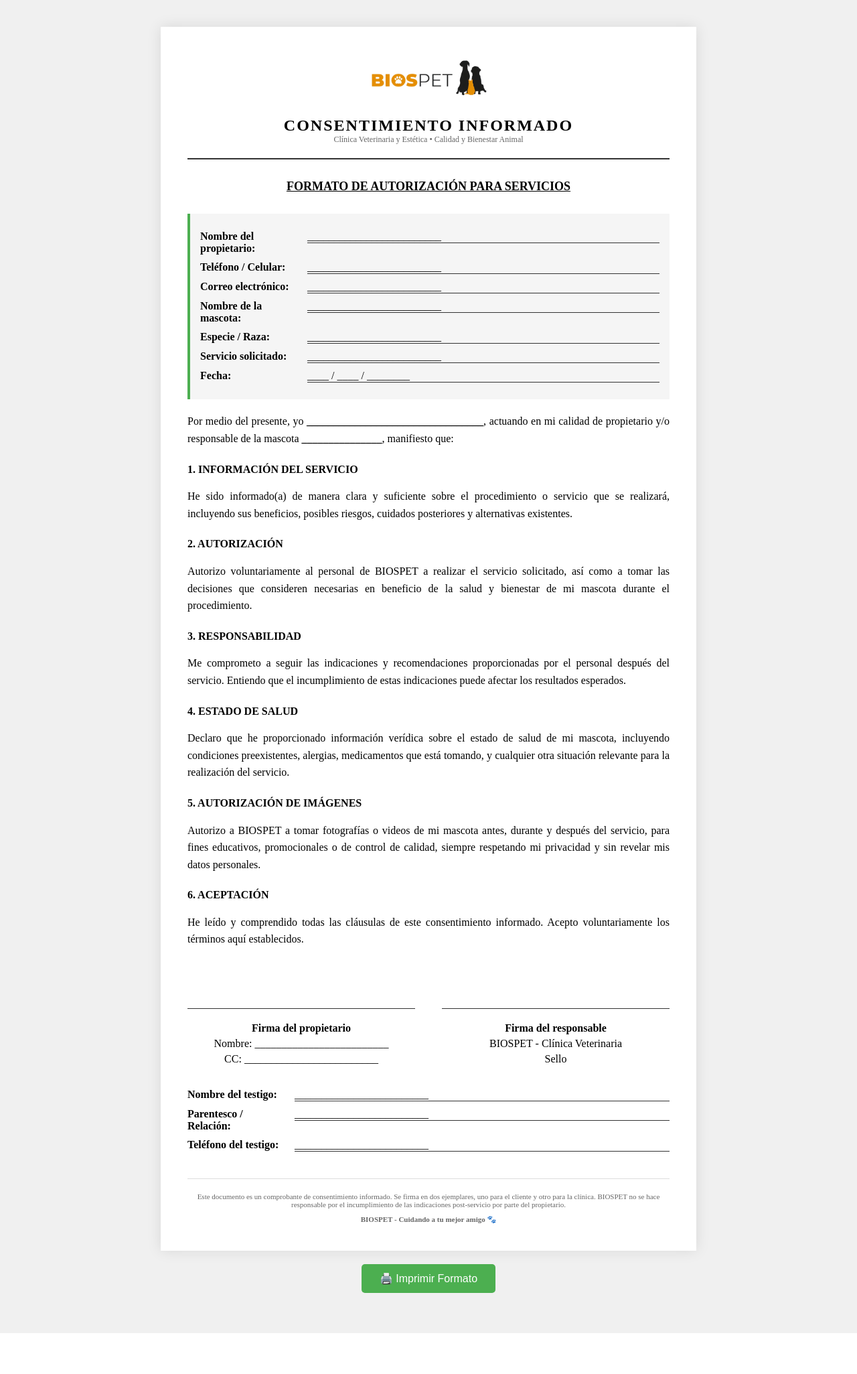
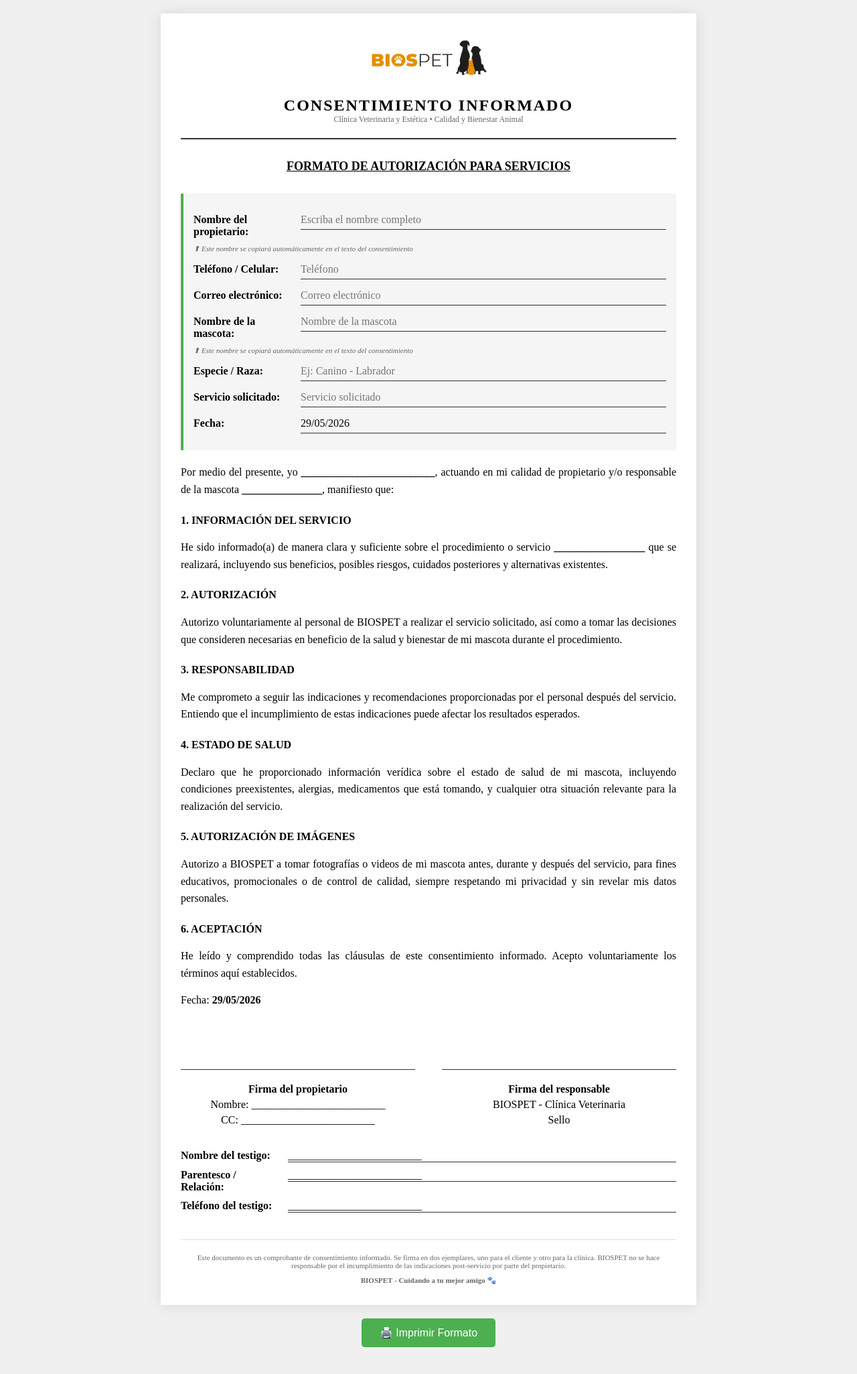
Before and after one commit to bioscan428-ui/BIOSPET, a PHP site: page /admin/imprimir_consentimiento_formato.php in a window 1280 px wide. Shown: the whole page at 67% size. Before the commit the page ends 1990 px from the top, so only its background shows below. Run offline with PHP 8.4, Linux system fonts and the light colour scheme; the visitor is signed in with stand-in values (Sample User, id 1).

Commit message:
28/05/26

```diff
--- a/admin/imprimir_consentimiento_formato.php
+++ b/admin/imprimir_consentimiento_formato.php
@@ -44,12 +44,15 @@ if ($id_servicio > 0) {
     $servicio_nombre = $servicio['nombre_servicio'] ?? '';
 }
 
-// Si no hay servicio específico, mostrar campo en blanco
+// Variables pre-llenadas
+$nombre_propietario = $cliente ? htmlspecialchars($cliente['nombre'] . ' ' . ($cliente['ape_pat'] ?? '')) : '';
+$nombre_mascota = $mascota ? htmlspecialchars($mascota['nombre_mascota']) : '';
 ?>
 <!DOCTYPE html>
 <html lang="es">
 <head>
     <meta charset="UTF-8">
+    <meta name="viewport" content="width=device-width, initial-scale=1.0, user-scalable=yes">
     <title>Formato de Consentimiento Informado - BIOSPET</title>
     <style>
         * {
@@ -61,18 +64,34 @@ if ($id_servicio > 0) {
         body {
             font-family: 'Times New Roman', Times, serif;
             background: #f0f0f0;
-            padding: 40px 20px;
+            padding: 20px;
         }
 
         .formato {
             max-width: 800px;
             margin: 0 auto;
             background: white;
-            padding: 40px;
+            padding: 30px;
             box-shadow: 0 0 20px rgba(0,0,0,0.1);
         }
 
-        /* Estilos para impresión */
+        /* Estilos para tablets */
+        @media (max-width: 768px) {
+            body {
+                padding: 10px;
+            }
+            .formato {
+                padding: 20px;
+            }
+            .campo-label {
+                width: 120px !important;
+                font-size: 14px;
+            }
+            .campo-linea {
+                min-width: 150px !important;
+            }
+        }
+
         @media print {
             body {
                 background: white;
@@ -88,6 +107,9 @@ if ($id_servicio > 0) {
             }
             .btn-imprimir {
                 display: none;
+            }
+            input, .campo-linea {
+                border-bottom: 1px solid #333 !important;
             }
         }
 
@@ -165,16 +187,35 @@ if ($id_servicio > 0) {
             min-width: 200px;
         }
 
+        /* Para inputs editables */
+        .campo-input {
+            flex: 1;
+            border: none;
+            border-bottom: 1px solid #333;
+            margin-left: 10px;
+            padding: 5px 0;
+            font-family: inherit;
+            font-size: inherit;
+            background: transparent;
+            outline: none;
+        }
+
+        .campo-input:focus {
+            border-bottom-color: #4caf50;
+        }
+
         .firma {
             margin-top: 50px;
             display: flex;
             justify-content: space-between;
             gap: 40px;
+            flex-wrap: wrap;
         }
 
         .firma-caja {
             flex: 1;
             text-align: center;
+            min-width: 200px;
         }
 
         .firma-linea {
@@ -214,6 +255,13 @@ if ($id_servicio > 0) {
         .btn-imprimir:hover {
             background: #45a049;
         }
+
+        .sync-info {
+            font-size: 11px;
+            color: #666;
+            margin-top: 5px;
+            font-style: italic;
+        }
     </style>
 </head>
 <body>
@@ -230,64 +278,59 @@ if ($id_servicio > 0) {
             <h2>FORMATO DE AUTORIZACIÓN PARA SERVICIOS</h2>
         </div>
 
-        <!-- Datos del cliente (pre-llenados o en blanco) -->
+        <!-- Datos del cliente (editables) -->
         <div class="datos-cliente">
             <div class="campo">
                 <span class="campo-label">Nombre del propietario:</span>
-                <span class="campo-linea">
-                    <?php echo $cliente ? htmlspecialchars($cliente['nombre'] . ' ' . ($cliente['ape_pat'] ?? '')) : '_________________________'; ?>
-                </span>
+                <input type="text" id="propietario" class="campo-input" value="<?php echo $nombre_propietario; ?>" placeholder="Escriba el nombre completo">
             </div>
+            <div class="sync-info">⬆ Este nombre se copiará automáticamente en el texto del consentimiento</div>
+
             <div class="campo">
                 <span class="campo-label">Teléfono / Celular:</span>
-                <span class="campo-linea">
-                    <?php echo $cliente ? htmlspecialchars($cliente['telefono'] ?? '') : '_________________________'; ?>
-                </span>
+                <input type="text" id="telefono" class="campo-input" value="<?php echo $cliente ? htmlspecialchars($cliente['telefono'] ?? '') : ''; ?>" placeholder="Teléfono">
             </div>
             <div class="campo">
                 <span class="campo-label">Correo electrónico:</span>
-                <span class="campo-linea">
-                    <?php echo $cliente ? htmlspecialchars($cliente['email'] ?? '') : '_________________________'; ?>
-                </span>
+                <input type="email" id="email" class="campo-input" value="<?php echo $cliente ? htmlspecialchars($cliente['email'] ?? '') : ''; ?>" placeholder="Correo electrónico">
             </div>
             <div class="campo">
                 <span class="campo-label">Nombre de la mascota:</span>
-                <span class="campo-linea">
-                    <?php echo $mascota ? htmlspecialchars($mascota['nombre_mascota']) : '_________________________'; ?>
-                </span>
+                <input type="text" id="mascota_nombre" class="campo-input" value="<?php echo $nombre_mascota; ?>" placeholder="Nombre de la mascota">
             </div>
+            <div class="sync-info">⬆ Este nombre se copiará automáticamente en el texto del consentimiento</div>
+
             <div class="campo">
                 <span class="campo-label">Especie / Raza:</span>
-                <span class="campo-linea">
-                    <?php
+                <input type="text" id="especie_raza" class="campo-input" value="<?php
                     if ($mascota) {
                         echo htmlspecialchars($mascota['especie'] . ($mascota['raza'] ? ' - ' . $mascota['raza'] : ''));
                     } else {
-                        echo '_________________________';
+                        echo '';
                     }
-                    ?>
-                </span>
+                ?>" placeholder="Ej: Canino - Labrador">
             </div>
             <div class="campo">
                 <span class="campo-label">Servicio solicitado:</span>
-                <span class="campo-linea">
-                    <?php echo $servicio_nombre ? htmlspecialchars($servicio_nombre) : '_________________________'; ?>
-                </span>
+                <input type="text" id="servicio" class="campo-input" value="<?php echo htmlspecialchars($servicio_nombre); ?>" placeholder="Servicio solicitado">
             </div>
             <div class="campo">
                 <span class="campo-label">Fecha:</span>
-                <span class="campo-linea">____ / ____ / ________</span>
+                <input type="text" id="fecha" class="campo-input" value="<?php echo date('d/m/Y'); ?>" placeholder="dd/mm/aaaa">
             </div>
         </div>
 
-        <!-- Contenido del consentimiento -->
+        <!-- Contenido del consentimiento con campos sincronizados -->
         <div class="contenido">
-            <p>Por medio del presente, yo <strong>_________________________________</strong>, actuando en mi calidad de propietario y/o responsable de la mascota
-            <strong>_______________</strong>, manifiesto que:</p>
+            <p>Por medio del presente, yo <strong id="propietario_texto">_________________________</strong>,
+            actuando en mi calidad
+            de propietario y/o responsable de la mascota <strong id="mascota_texto">_______________</strong>,
+            manifiesto que:</p>
 
             <h3>1. INFORMACIÓN DEL SERVICIO</h3>
-            <p>He sido informado(a) de manera clara y suficiente sobre el procedimiento o servicio que se realizará,
-            incluyendo sus beneficios, posibles riesgos, cuidados posteriores y alternativas existentes.</p>
+            <p>He sido informado(a) de manera clara y suficiente sobre el procedimiento o servicio
+            <strong id="servicio_texto">_________________</strong> que se realizará, incluyendo sus beneficios,
+            posibles riesgos, cuidados posteriores y alternativas existentes.</p>
 
             <h3>2. AUTORIZACIÓN</h3>
             <p>Autorizo voluntariamente al personal de BIOSPET a realizar el servicio solicitado, así como a tomar
@@ -311,6 +354,8 @@ if ($id_servicio > 0) {
             <h3>6. ACEPTACIÓN</h3>
             <p>He leído y comprendido todas las cláusulas de este consentimiento informado. Acepto voluntariamente
             los términos aquí establecidos.</p>
+
+            <p>Fecha: <strong id="fecha_texto">____/____/________</strong></p>
         </div>
 
         <!-- Firmas -->
@@ -318,7 +363,7 @@ if ($id_servicio > 0) {
             <div class="firma-caja">
                 <div class="firma-linea"></div>
                 <p><strong>Firma del propietario</strong></p>
-                <p>Nombre: _________________________</p>
+                <p>Nombre: <span id="firma_nombre">_________________________</span></p>
                 <p>CC: _________________________</p>
             </div>
             <div class="firma-caja">
@@ -355,13 +400,61 @@ if ($id_servicio > 0) {
     </div>
 
     <!-- Botón para imprimir (solo visible en pantalla) -->
-    <button class="btn-imprimir no-print" onclick="window.print(); setTimeout(() => window.close(), 1000);">
+    <button class="btn-imprimir no-print" onclick="window.print();">
         🖨️ Imprimir Formato
     </button>
 
     <script>
-        // Imprimir automáticamente al cargar si se prefiere
-        // window.print();
+        // Función para actualizar todos los campos sincronizados
+        function actualizarCampos() {
+            // Obtener valores
+            let propietario = document.getElementById('propietario').value;
+            let mascota = document.getElementById('mascota_nombre').value;
+            let servicio = document.getElementById('servicio').value;
+            let fecha = document.getElementById('fecha').value;
+
+            // Si están vacíos, mostrar guiones
+            if (propietario === '') propietario = '_________________________';
+            if (mascota === '') mascota = '_______________';
+            if (servicio === '') servicio = '_________________';
+            if (fecha === '') fecha = '____/____/________';
+
+            // Actualizar todos los lugares donde aparece el nombre del propietario
+            document.getElementById('propietario_texto').innerHTML = propietario;
+            document.getElementById('firma_nombre').innerHTML = propietario;
+
+            // Actualizar nombre de la mascota
+            document.getElementById('mascota_texto').innerHTML = mascota;
+
+            // Actualizar servicio
+            document.getElementById('servicio_texto').innerHTML = servicio;
+
+            // Actualizar fecha
+            document.getElementById('fecha_texto').innerHTML = fecha;
+        }
+
+        // Agregar event listeners a los campos editables
+        document.getElementById('propietario').addEventListener('input', actualizarCampos);
+        document.getElementById('mascota_nombre').addEventListener('input', actualizarCampos);
+        document.getElementById('servicio').addEventListener('input', actualizarCampos);
+        document.getElementById('fecha').addEventListener('input', actualizarCampos);
+
+        // Ejecutar al cargar la página para sincronizar valores iniciales
+        document.addEventListener('DOMContentLoaded', function() {
+            actualizarCampos();
+        });
+
+        // Para tablets: asegurar que el teclado no bloquee la vista
+        if ('ontouchstart' in window) {
+            var inputs = document.querySelectorAll('input');
+            inputs.forEach(function(input) {
+                input.addEventListener('focus', function() {
+                    setTimeout(function() {
+                        input.scrollIntoView({ behavior: 'smooth', block: 'center' });
+                    }, 300);
+                });
+            });
+        }
     </script>
 </body>
 </html>
```
